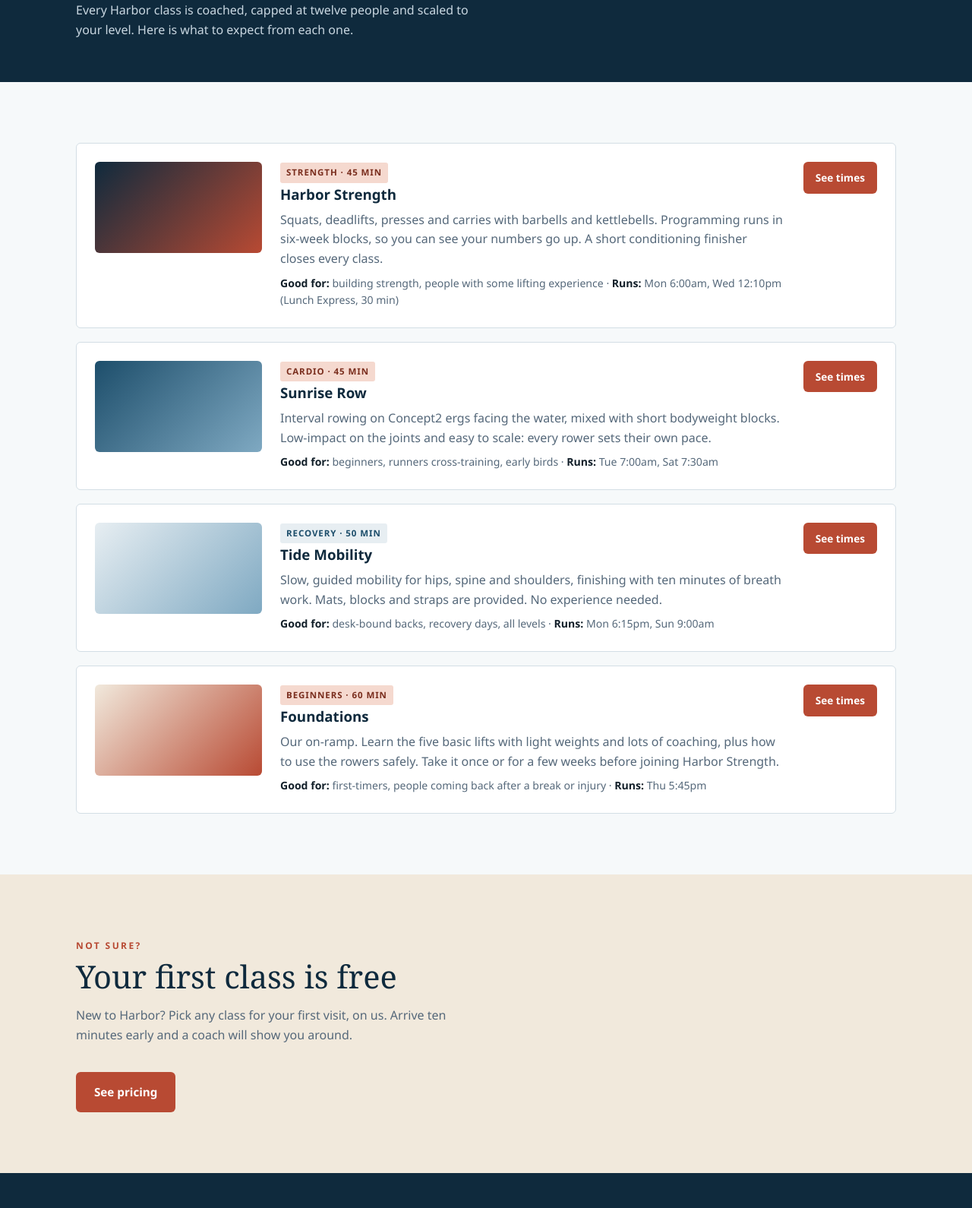
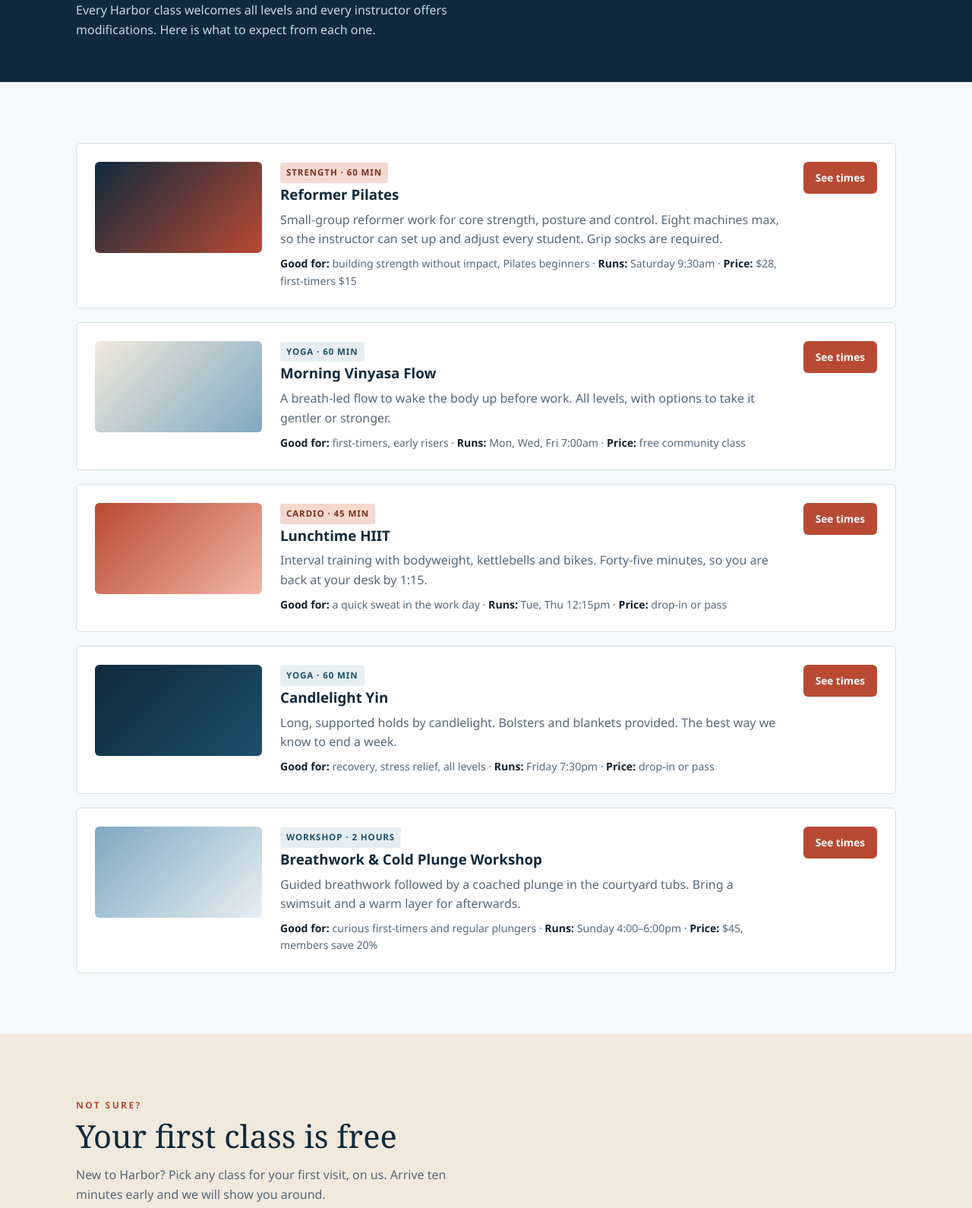
Before and after one commit to SweatPals/booking-chat-demo-site, a plain HTML site: page harbor/classes.html in a window 1280 px wide. Shown: the part 293-1883 px from the top of the page at 76% size. Drawn offline with Linux system fonts and the light colour scheme; a script that the page names is missing.

Commit message:
Match the Harbor pages to the studio's real classes

```diff
--- a/harbor/classes.html
+++ b/harbor/classes.html
@@ -4,13 +4,13 @@
 <meta charset="utf-8">
 <meta name="viewport" content="width=device-width, initial-scale=1">
 <meta name="robots" content="noindex">
-<title>Classes — Harbor Movement Studio</title>
-<meta name="description" content="Harbor Strength, Sunrise Row, Tide Mobility and Foundations: what each class is, who it is for and when it runs.">
+<title>Reformer Pilates, HIIT &amp; Yoga Classes — Harbor Movement Studio</title>
+<meta name="description" content="Morning Vinyasa Flow, Lunchtime HIIT, Reformer Pilates, Candlelight Yin and the Breathwork &amp; Cold Plunge Workshop: what each class is, who it is for and when it runs.">
 <link rel="stylesheet" href="style.css">
 </head>
 <body>
 
-<div class="topbar"><strong>New:</strong> Saturday Sunrise Row is back for winter, 7:30am. <a href="#row" style="color:#F2B6A4">See the class</a></div>
+<div class="topbar"><strong>Sundays:</strong> Breathwork &amp; Cold Plunge Workshop, 4–6pm. <a href="#breathwork" style="color:#F2B6A4">Read more</a></div>
 
 <header class="nav">
   <div class="wrap nav-row">
@@ -26,7 +26,7 @@
       <li><a href="index.html#faq">FAQ</a></li>
       <li><a href="index.html#contact">Contact</a></li>
     </ul>
-    <a class="btn btn-coral btn-sm" href="index.html#pricing">Try a free class</a>
+    <a class="btn btn-coral btn-sm" href="index.html#schedule">Book a class</a>
   </div>
 </header>
 
@@ -35,52 +35,63 @@
   <div class="wrap">
     <span class="kicker" style="color:#F2B6A4">Classes</span>
     <h1>Find the class that fits you</h1>
-    <p>Every Harbor class is coached, capped at twelve people and scaled to your level. Here is what to expect from each one.</p>
+    <p>Every Harbor class welcomes all levels and every instructor offers modifications. Here is what to expect from each one.</p>
   </div>
 </div>
 
 <section>
   <div class="wrap class-list">
-    <article class="class-row" id="strength">
+    <article class="class-row" id="reformer">
       <div class="class-art" style="background:linear-gradient(135deg,#0F2A3D,#B84A33)" aria-hidden="true"></div>
       <div>
-        <span class="tag">Strength · 45 min</span>
-        <h3>Harbor Strength</h3>
-        <p>Squats, deadlifts, presses and carries with barbells and kettlebells. Programming runs in six-week blocks, so you can see your numbers go up. A short conditioning finisher closes every class.</p>
-        <div class="meta"><b>Good for:</b> building strength, people with some lifting experience · <b>Runs:</b> Mon 6:00am, Wed 12:10pm (Lunch Express, 30 min)</div>
+        <span class="tag">Strength · 60 min</span>
+        <h3>Reformer Pilates</h3>
+        <p>Small-group reformer work for core strength, posture and control. Eight machines max, so the instructor can set up and adjust every student. Grip socks are required.</p>
+        <div class="meta"><b>Good for:</b> building strength without impact, Pilates beginners · <b>Runs:</b> Saturday 9:30am · <b>Price:</b> $28, first-timers $15</div>
       </div>
       <a class="btn btn-coral btn-sm" href="index.html#schedule">See times</a>
     </article>
 
-    <article class="class-row" id="row">
-      <div class="class-art" style="background:linear-gradient(135deg,#1D4E6B,#7FA9C2)" aria-hidden="true"></div>
+    <article class="class-row" id="vinyasa">
+      <div class="class-art" style="background:linear-gradient(135deg,#F1E9DC,#7FA9C2)" aria-hidden="true"></div>
       <div>
-        <span class="tag">Cardio · 45 min</span>
-        <h3>Sunrise Row</h3>
-        <p>Interval rowing on Concept2 ergs facing the water, mixed with short bodyweight blocks. Low-impact on the joints and easy to scale: every rower sets their own pace.</p>
-        <div class="meta"><b>Good for:</b> beginners, runners cross-training, early birds · <b>Runs:</b> Tue 7:00am, Sat 7:30am</div>
+        <span class="tag calm">Yoga · 60 min</span>
+        <h3>Morning Vinyasa Flow</h3>
+        <p>A breath-led flow to wake the body up before work. All levels, with options to take it gentler or stronger.</p>
+        <div class="meta"><b>Good for:</b> first-timers, early risers · <b>Runs:</b> Mon, Wed, Fri 7:00am · <b>Price:</b> free community class</div>
       </div>
       <a class="btn btn-coral btn-sm" href="index.html#schedule">See times</a>
     </article>
 
-    <article class="class-row" id="mobility">
-      <div class="class-art" style="background:linear-gradient(135deg,#E7EEF2,#7FA9C2)" aria-hidden="true"></div>
+    <article class="class-row" id="hiit">
+      <div class="class-art" style="background:linear-gradient(135deg,#B84A33,#F2B6A4)" aria-hidden="true"></div>
       <div>
-        <span class="tag calm">Recovery · 50 min</span>
-        <h3>Tide Mobility</h3>
-        <p>Slow, guided mobility for hips, spine and shoulders, finishing with ten minutes of breath work. Mats, blocks and straps are provided. No experience needed.</p>
-        <div class="meta"><b>Good for:</b> desk-bound backs, recovery days, all levels · <b>Runs:</b> Mon 6:15pm, Sun 9:00am</div>
+        <span class="tag">Cardio · 45 min</span>
+        <h3>Lunchtime HIIT</h3>
+        <p>Interval training with bodyweight, kettlebells and bikes. Forty-five minutes, so you are back at your desk by 1:15.</p>
+        <div class="meta"><b>Good for:</b> a quick sweat in the work day · <b>Runs:</b> Tue, Thu 12:15pm · <b>Price:</b> drop-in or pass</div>
       </div>
       <a class="btn btn-coral btn-sm" href="index.html#schedule">See times</a>
     </article>
 
-    <article class="class-row" id="foundations">
-      <div class="class-art" style="background:linear-gradient(135deg,#F1E9DC,#B84A33)" aria-hidden="true"></div>
+    <article class="class-row" id="yin">
+      <div class="class-art" style="background:linear-gradient(135deg,#0F2A3D,#1D4E6B)" aria-hidden="true"></div>
       <div>
-        <span class="tag">Beginners · 60 min</span>
-        <h3>Foundations</h3>
-        <p>Our on-ramp. Learn the five basic lifts with light weights and lots of coaching, plus how to use the rowers safely. Take it once or for a few weeks before joining Harbor Strength.</p>
-        <div class="meta"><b>Good for:</b> first-timers, people coming back after a break or injury · <b>Runs:</b> Thu 5:45pm</div>
+        <span class="tag calm">Yoga · 60 min</span>
+        <h3>Candlelight Yin</h3>
+        <p>Long, supported holds by candlelight. Bolsters and blankets provided. The best way we know to end a week.</p>
+        <div class="meta"><b>Good for:</b> recovery, stress relief, all levels · <b>Runs:</b> Friday 7:30pm · <b>Price:</b> drop-in or pass</div>
+      </div>
+      <a class="btn btn-coral btn-sm" href="index.html#schedule">See times</a>
+    </article>
+
+    <article class="class-row" id="breathwork">
+      <div class="class-art" style="background:linear-gradient(135deg,#7FA9C2,#E7EEF2)" aria-hidden="true"></div>
+      <div>
+        <span class="tag calm">Workshop · 2 hours</span>
+        <h3>Breathwork &amp; Cold Plunge Workshop</h3>
+        <p>Guided breathwork followed by a coached plunge in the courtyard tubs. Bring a swimsuit and a warm layer for afterwards.</p>
+        <div class="meta"><b>Good for:</b> curious first-timers and regular plungers · <b>Runs:</b> Sunday 4:00–6:00pm · <b>Price:</b> $45, members save 20%</div>
       </div>
       <a class="btn btn-coral btn-sm" href="index.html#schedule">See times</a>
     </article>
@@ -91,7 +102,7 @@
   <div class="wrap">
     <span class="kicker">Not sure?</span>
     <h2>Your first class is free</h2>
-    <p class="lead">New to Harbor? Pick any class for your first visit, on us. Arrive ten minutes early and a coach will show you around.</p>
+    <p class="lead">New to Harbor? Pick any class for your first visit, on us. Arrive ten minutes early and we will show you around.</p>
     <a class="btn btn-coral" href="index.html#pricing">See pricing</a>
   </div>
 </section>
@@ -102,7 +113,7 @@
     <div class="foot-grid">
       <div>
         <h4>Harbor Movement Studio</h4>
-        <p>Strength, rowing and mobility on the Portland waterfront since 2019.</p>
+        <p>Yoga, HIIT and reformer Pilates for every level on Austin's East Side.</p>
       </div>
       <div>
         <h4>Studio</h4>
```
Also changed, not shown: harbor/index.html (+39 -41 lines).
